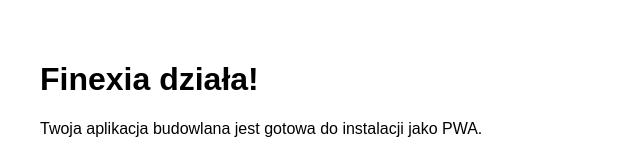
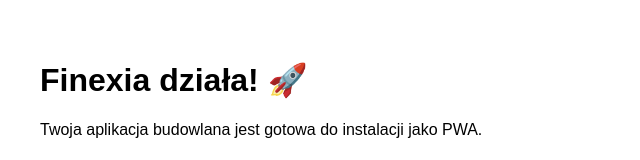
Before and after one commit to Adamfinexia/finexia-pwa, a Next.js app: page / in a window 1280 px wide. Shown: the top 160 px of the page, without its empty margins (0-640 px from the left). Built offline with nearby package versions, Linux system fonts and the light colour scheme.

Commit message:
Update index.js

```diff
--- a/pages/index.js
+++ b/pages/index.js
@@ -2,7 +2,7 @@
 export default function Home() {
   return (
     <div style={{ padding: '2rem', fontFamily: 'Arial' }}>
-      <h1>Finexia działa!</h1>
+      <h1>Finexia działa! 🚀</h1>
       <p>Twoja aplikacja budowlana jest gotowa do instalacji jako PWA.</p>
     </div>
   );
```
